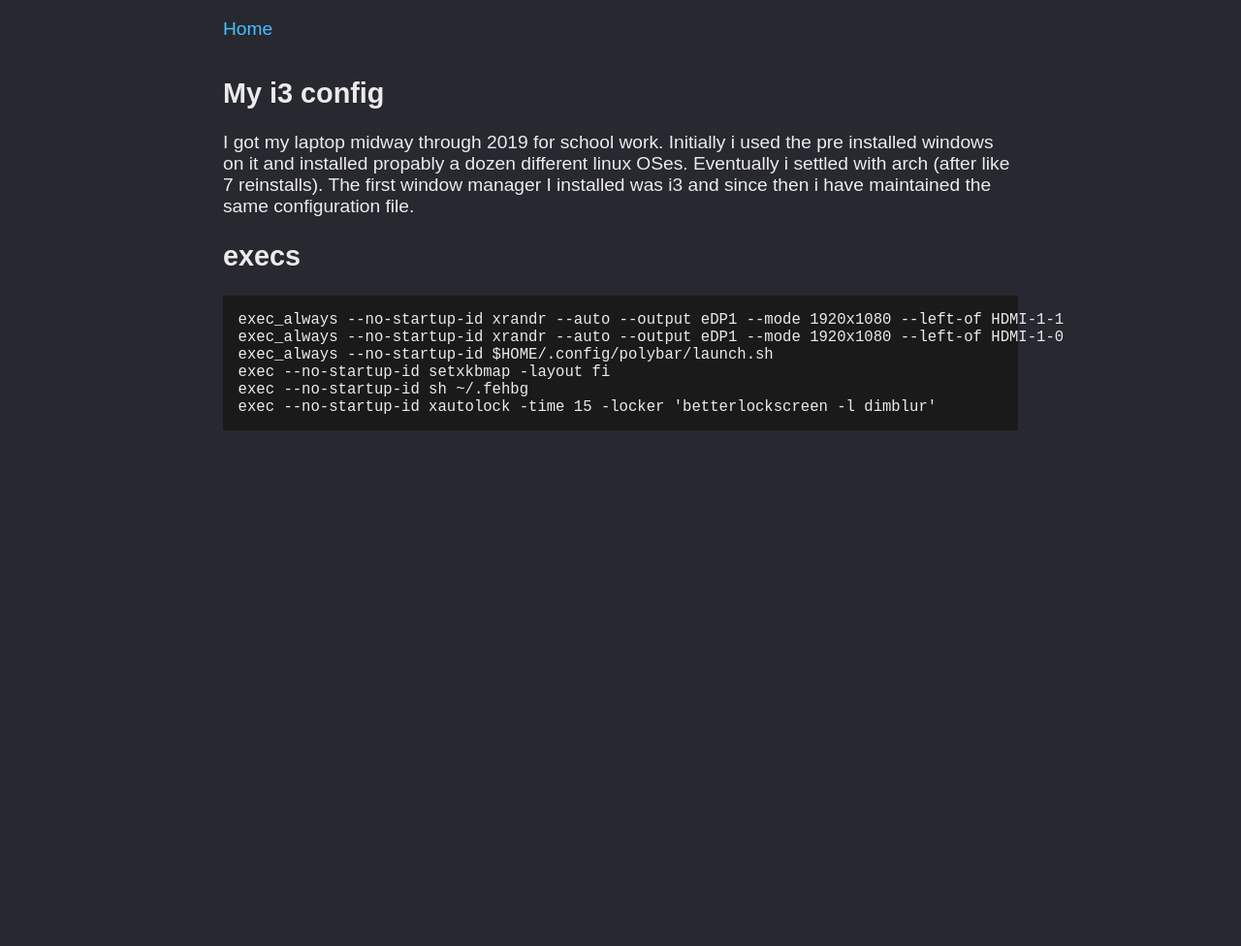
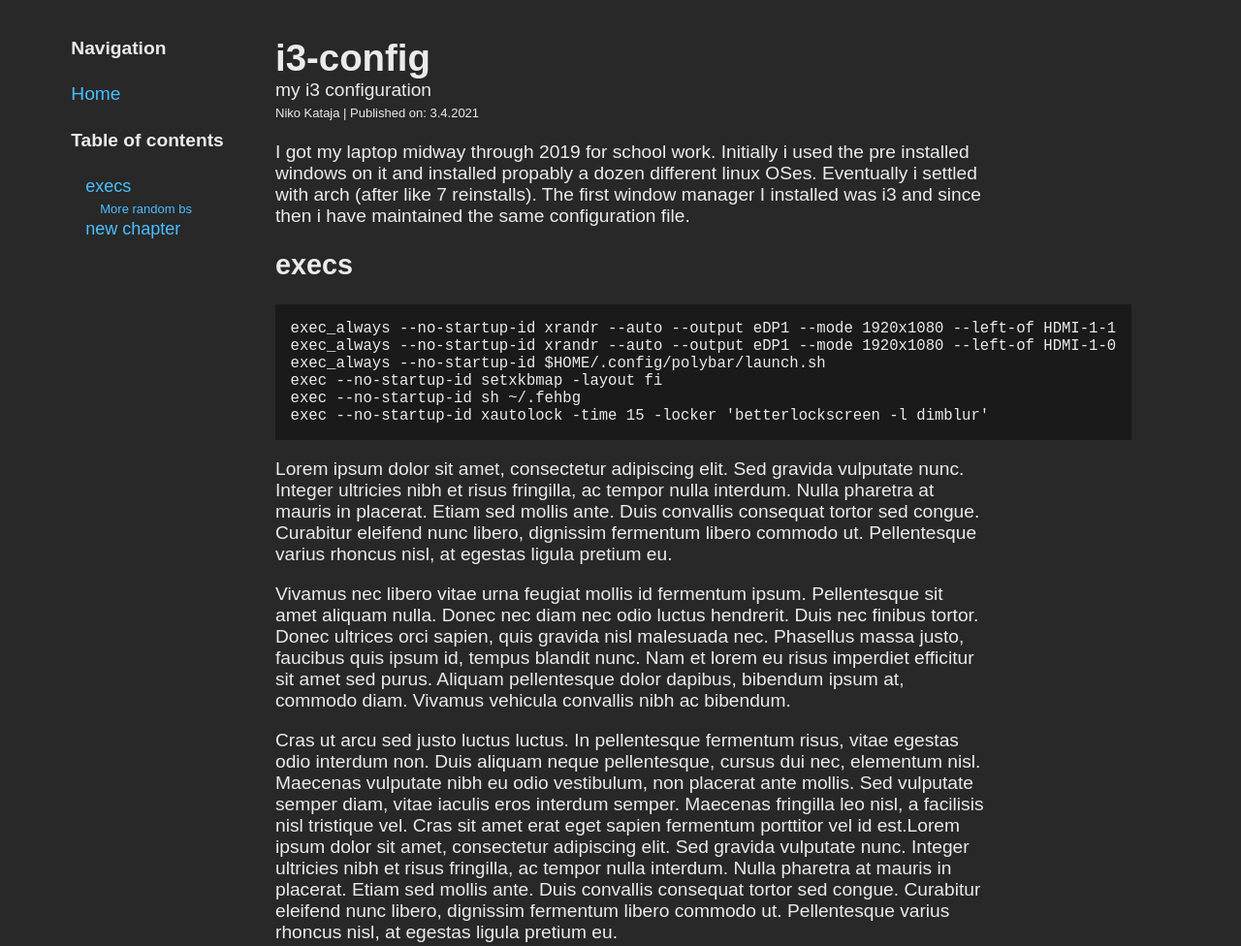
Before and after one commit to Nikedi/Nikedi.github.io, a plain HTML site: page posts/i3-config.html in a window 1280 px wide. Shown: the top 976 px of the page at 97% size. Before the commit the page ends 800 px from the top, so only its background shows below. Drawn offline with Linux system fonts and the light colour scheme.

Commit message:
upgrades

```diff
--- a/posts/i3-config.html
+++ b/posts/i3-config.html
@@ -10,17 +10,42 @@
 </head>
 
 <body>
-<main>
+<main class="container">
+<div id="toc-container">
+<section id="nav-toc">
 <nav>
+<h4>Navigation</h4>
 <a href="../">Home</a>
 </nav>
+<div id="toc">
+<h4>Table of contents</h4>
+<ul id="toc-list">
+<li>
+<a href="#execs" class="H2">execs</a>
+
+</li>
+
+<li><ul><li>
+<a href="#More-random-bs" class="H3">More random bs</a>
+</li></ul>
+</li>
+
+<li>
+<a href="#new-chapter" class="H2">new chapter</a>
+
+</li>
+</ul>
+</div>
+</section>
+</div>
+<div id="article-container">
+<header><h1>i3-config</h1><p>my i3 configuration</p><small>Niko Kataja | Published on: 3.4.2021</small></header>
 <article>
-<h1>My i3 config</h1>
 <p>I got my laptop midway through 2019 for school work.
 Initially i used the pre installed windows on it and installed propably a dozen different linux OSes.
 Eventually i settled with arch (after like 7 reinstalls).
 The first window manager I installed was i3 and since then i have maintained the same configuration file.</p>
-<h2>execs</h2>
+<h2 id="execs">execs</h2>
 <pre><code>exec_always --no-startup-id xrandr --auto --output eDP1 --mode 1920x1080 --left-of HDMI-1-1
 exec_always --no-startup-id xrandr --auto --output eDP1 --mode 1920x1080 --left-of HDMI-1-0
 exec_always --no-startup-id $HOME/.config/polybar/launch.sh
@@ -28,8 +53,18 @@ exec --no-startup-id setxkbmap -layout fi
 exec --no-startup-id sh ~/.fehbg
 exec --no-startup-id xautolock -time 15 -locker 'betterlockscreen -l dimblur'
 </code></pre>
+<p>Lorem ipsum dolor sit amet, consectetur adipiscing elit. Sed gravida vulputate nunc. Integer ultricies nibh et risus fringilla, ac tempor nulla interdum. Nulla pharetra at mauris in placerat. Etiam sed mollis ante. Duis convallis consequat tortor sed congue. Curabitur eleifend nunc libero, dignissim fermentum libero commodo ut. Pellentesque varius rhoncus nisl, at egestas ligula pretium eu.</p>
+<p>Vivamus nec libero vitae urna feugiat mollis id fermentum ipsum. Pellentesque sit amet aliquam nulla. Donec nec diam nec odio luctus hendrerit. Duis nec finibus tortor. Donec ultrices orci sapien, quis gravida nisl malesuada nec. Phasellus massa justo, faucibus quis ipsum id, tempus blandit nunc. Nam et lorem eu risus imperdiet efficitur sit amet sed purus. Aliquam pellentesque dolor dapibus, bibendum ipsum at, commodo diam. Vivamus vehicula convallis nibh ac bibendum.</p>
+<p>Cras ut arcu sed justo luctus luctus. In pellentesque fermentum risus, vitae egestas odio interdum non. Duis aliquam neque pellentesque, cursus dui nec, elementum nisl. Maecenas vulputate nibh eu odio vestibulum, non placerat ante mollis. Sed vulputate semper diam, vitae iaculis eros interdum semper. Maecenas fringilla leo nisl, a facilisis nisl tristique vel. Cras sit amet erat eget sapien fermentum porttitor vel id est.Lorem ipsum dolor sit amet, consectetur adipiscing elit. Sed gravida vulputate nunc. Integer ultricies nibh et risus fringilla, ac tempor nulla interdum. Nulla pharetra at mauris in placerat. Etiam sed mollis ante. Duis convallis consequat tortor sed congue. Curabitur eleifend nunc libero, dignissim fermentum libero commodo ut. Pellentesque varius rhoncus nisl, at egestas ligula pretium eu.</p>
+<p>Vivamus nec libero vitae urna feugiat mollis id fermentum ipsum. Pellentesque sit amet aliquam nulla. Donec nec diam nec odio luctus hendrerit. Duis nec finibus tortor. Donec ultrices orci sapien, quis gravida nisl malesuada nec. Phasellus massa justo, faucibus quis ipsum id, tempus blandit nunc. Nam et lorem eu risus imperdiet efficitur sit amet sed purus. Aliquam pellentesque dolor dapibus, bibendum ipsum at, commodo diam. Vivamus vehicula convallis nibh ac bibendum.</p>
+<h3 id="More-random-bs">More random bs</h3>
+<p>Cras ut arcu sed justo luctus luctus. In pellentesque fermentum risus, vitae egestas odio interdum non. Duis aliquam neque pellentesque, cursus dui nec, elementum nisl. Maecenas vulputate nibh eu odio vestibulum, non placerat ante mollis. Sed vulputate semper diam, vitae iaculis eros interdum semper. Maecenas fringilla leo nisl, a facilisis nisl tristique vel. Cras sit amet erat eget sapien fermentum porttitor vel id est.Lorem ipsum dolor sit amet, consectetur adipiscing elit. Sed gravida vulputate nunc. Integer ultricies nibh et risus fringilla, ac tempor nulla interdum. Nulla pharetra at mauris in placerat. Etiam sed mollis ante. Duis convallis consequat tortor sed congue. Curabitur eleifend nunc libero, dignissim fermentum libero commodo ut. Pellentesque varius rhoncus nisl, at egestas ligula pretium eu.</p>
+<p>Vivamus nec libero vitae urna feugiat mollis id fermentum ipsum. Pellentesque sit amet aliquam nulla. Donec nec diam nec odio luctus hendrerit. Duis nec finibus tortor. Donec ultrices orci sapien, quis gravida nisl malesuada nec. Phasellus massa justo, faucibus quis ipsum id, tempus blandit nunc. Nam et lorem eu risus imperdiet efficitur sit amet sed purus. Aliquam pellentesque dolor dapibus, bibendum ipsum at, commodo diam. Vivamus vehicula convallis nibh ac bibendum.</p>
+<h2 id="new-chapter">new chapter</h2>
+<p>Cras ut arcu sed justo luctus luctus. In pellentesque fermentum risus, vitae egestas odio interdum non. Duis aliquam neque pellentesque, cursus dui nec, elementum nisl. Maecenas vulputate nibh eu odio vestibulum, non placerat ante mollis. Sed vulputate semper diam, vitae iaculis eros interdum semper. Maecenas fringilla leo nisl, a facilisis nisl tristique vel. Cras sit amet erat eget sapien fermentum porttitor vel id est.</p>
 
 </article>
+</div>
 </main>
 
 </body></html>
--- a/posts/post-style.css
+++ b/posts/post-style.css
@@ -1,25 +1,67 @@
 body{
-    margin-top: 1em;
+    margin:0;
+}
+
+
+
+#toc-container{
+    margin-left: auto;
+    margin-right: auto;
+}
+
+.container{
+    max-width:1220px;
+}
+
+#nav-toc{
+    position:sticky;
+    top:2em;
+}
+
+#toc ul {
+    list-style: "";
+    padding-left:15px;
+}
+
+.H1 {
+    font-size: larger;
+}
+.H2 {
+    font-size:large;
+}
+.H3 {
+    font-size: small;
 }
 
 main {
-    max-width:820px;
+    grid-template-columns: 20% 60% 20%;
     margin: auto;
+    display: grid;
+    gap: 10px;
+
 }
 
-article {
+
+
+#article-container{
     margin-top: 2em;
 }
 
-nav {
-
+header > *{
+    margin-top:0;
+    margin-bottom:0;
+}
+header > small {
+    font-size: small;
 }
 
 pre {
     background: rgb(26, 26, 26);
     padding:1em;
-    max-width: fit-content;
+    width: fit-content;
+
 }
+
 
 /*SYNTAX HIGHLIGHTING*/
 .hljs{display:block;overflow-x:auto;padding:.5em;background:#f0f0f0}.hljs,.hljs-subst{color:#444}.hljs-comment{color:#888}.hljs-attribute,.hljs-doctag,.hljs-keyword,.hljs-meta-keyword,.hljs-name,.hljs-selector-tag{font-weight:700}.hljs-deletion,.hljs-number,.hljs-quote,.hljs-selector-class,.hljs-selector-id,.hljs-string,.hljs-template-tag,.hljs-type{color:#800}.hljs-section,.hljs-title{color:#800;font-weight:700}.hljs-link,.hljs-regexp,.hljs-selector-attr,.hljs-selector-pseudo,.hljs-symbol,.hljs-template-variable,.hljs-variable{color:#bc6060}.hljs-literal{color:#78a960}.hljs-addition,.hljs-built_in,.hljs-bullet,.hljs-code{color:#397300}.hljs-meta{color:#1f7199}.hljs-meta-string{color:#4d99bf}.hljs-emphasis{font-style:italic}.hljs-strong{font-weight:700}
--- a/style.css
+++ b/style.css
@@ -1,7 +1,7 @@
 :root{--link-color: rgb(72, 191, 255);}
 
 html{
-    background-color: rgb(39, 40, 48);
+    background-color: rgb(40, 40, 40);
     color:rgb(235, 235, 235);
     font-size: larger;
     font-family: "Podkova", arial;
```
Also changed, not shown: index.html (+16 -0 lines), posts/exampleformat.html (added, +99 -0 lines), posts/making-of-this-site.html (added, +48 -0 lines).
